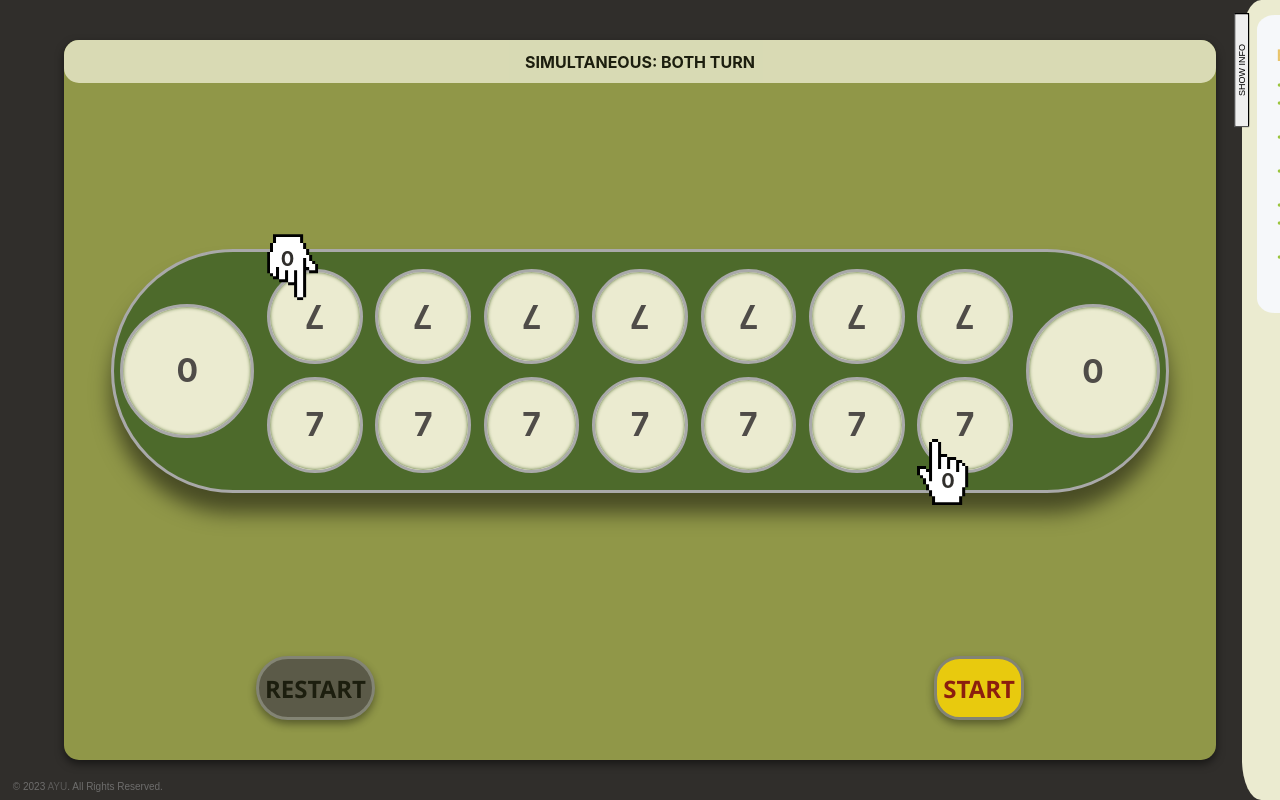
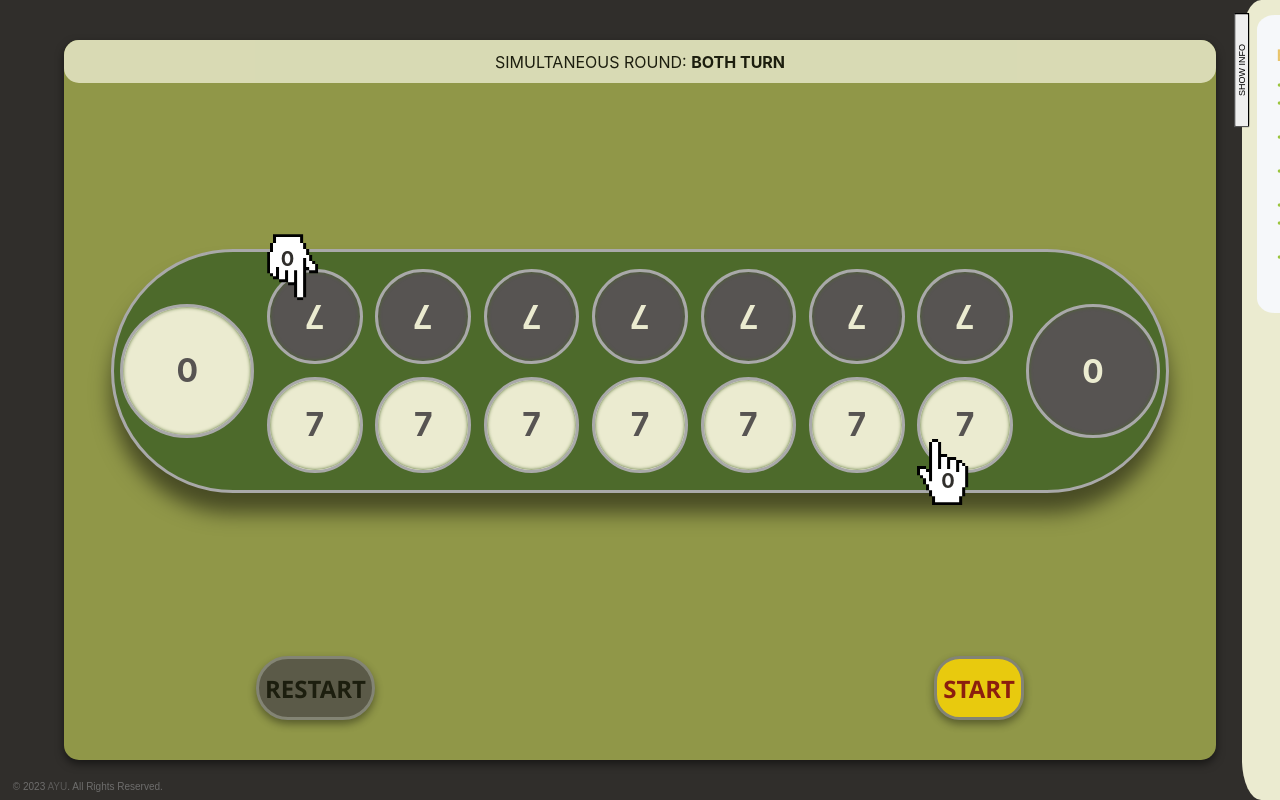
Before and after one commit to ubAI6689/congkak-react, a React (Create React App) app: page / in a window 1280 px wide. Built offline with nearby package versions, Linux system fonts and the light colour scheme.

Commit message:
Update appearance. Set dark/white.

```diff
--- a/src/components/CongkakBoard.css
+++ b/src/components/CongkakBoard.css
@@ -163,9 +163,19 @@ body {
   gap: 1%; /*Responsive gap between rows */
 }
 
-.circles-row {
+.row-upper, .row-lower {
   display: flex;
   justify-content: center;
+}
+
+.row-upper .circle {
+  background-color:#575452;
+  color: #EBEBD0;
+}
+
+.row-lower .circle {
+  background-color: #EBEBD0;
+  color: #575452;
 }
 
 .circle, .house {
@@ -173,12 +183,11 @@ body {
   width: 7vw; /* Responsive width */
   height: 7vw; /* Responsive height, maintaining aspect ratio */
   border-radius: 50%;
-  background-color: #EBEBD0;
+  /* background-color: #EBEBD0; */
   margin: 0.5vw; /* Responsive margin */
   display: flex;
   justify-content: center;
   align-items: center;
-  color: #4f4c48;
   border: solid darkgrey;
   box-shadow: inset 0 0 0.3vw #4d6a2b;
   font-size: 2.5vw; /* Responsive font size for seed count */
@@ -186,7 +195,7 @@ body {
 }
 
 .circle.selected {
-  background-color: gold;
+  background-color: darkgoldenrod;
 }
 
 .flipped {
@@ -197,11 +206,19 @@ body {
   text-align: center;
 }
 
-
 .house {
   width: 10vw; /* Larger size for houses */
   height: 10vw;
-  background-color: #EBEBD0; /* Different color for houses */
+}
+
+.upper-house {
+  background-color: #575452;
+  color: #EBEBD0;
+}
+
+.lower-house{
+  background-color: #EBEBD0;
+  color: #575452;
 }
 
 .circle:hover, .button:hover {
--- a/src/components/CongkakBoard.js
+++ b/src/components/CongkakBoard.js
@@ -867,14 +867,20 @@ const CongkakBoard = () => {
   return (
     <div className='app-wrapper'>
       <div className='game-info'>
-          <div className="current-turn">
-            <strong>{
-             gamePhase === SIMULTANEOUS_SELECT_LOWER ? "SIMULTANEOUS: LOWER'S TURN" :
-             gamePhase === SIMULTANEOUS_SELECT_UPPER ? "SIMULTANEOUS: UPPER'S TURN" :
-             (gamePhase === STARTING_PHASE || gamePhase === SIMULTANEOUS_SELECT) ? "SIMULTANEOUS: BOTH TURN" : `TURN-BASED: ${currentTurn}'S TURN`
-            }</strong>
-          </div>
+        <div className="current-turn">
+          <span>{gamePhase === SIMULTANEOUS_SELECT_LOWER ? "SIMULTANEOUS ROUND: " :
+                 gamePhase === SIMULTANEOUS_SELECT_UPPER ? "SIMULTANEOUS ROUND: " :
+                 (gamePhase === STARTING_PHASE || gamePhase === SIMULTANEOUS_SELECT) ? "SIMULTANEOUS ROUND: " :
+                 "TURN-BASED ROUND: "
+          }</span>
+          <strong>{
+                 gamePhase === SIMULTANEOUS_SELECT_LOWER ? "WHITE TURN" :
+                 gamePhase === SIMULTANEOUS_SELECT_UPPER ? "DARK TURN" :
+                 (gamePhase === STARTING_PHASE || gamePhase === SIMULTANEOUS_SELECT) ? "BOTH TURN" :
+                 `${currentTurn === PLAYER_UPPER ? "DARK" : "WHITE" }'S TURN`
+          }</strong>
         </div>
+      </div>
       <div className='game-area'>
         <div ref={gameContainerRef} className={`game-container ${isGameOver ? 'game-over' : ''}`}>
           <div className='game-content'>
@@ -890,7 +896,8 @@ const CongkakBoard = () => {
                 selectedHole={startingPositionUpper}
               />
               <Row
-                seeds={seeds.slice(MIN_INDEX_LOWER).reverse()} rowType="lower"
+                seeds={seeds.slice(MIN_INDEX_LOWER).reverse()}
+                rowType="lower"
                 onClick={(index) => {handleArrowDownPress(index)}}
                 refs={holeRefs.current}
                 selectedHole={startingPositionLower}
--- a/src/components/Row.js
+++ b/src/components/Row.js
@@ -3,8 +3,11 @@ import Hole from './Hole';
 import config from '../config/config';
 
 const Row = ({ seeds, isUpper, rowType, onClick, refs, selectedHole }) => {
+
+  const rowClass = rowType === 'upper' ? 'row-upper' : 'row-lower';
+
   return (
-    <div className="circles-row">
+    <div className={rowClass}>
       {seeds.map((seedCount, index) => {
         // Adjust the index based on the row type
         const adjustedIndex = rowType === 'upper' ? index : config.MAX_INDEX_LOWER - index;
```
